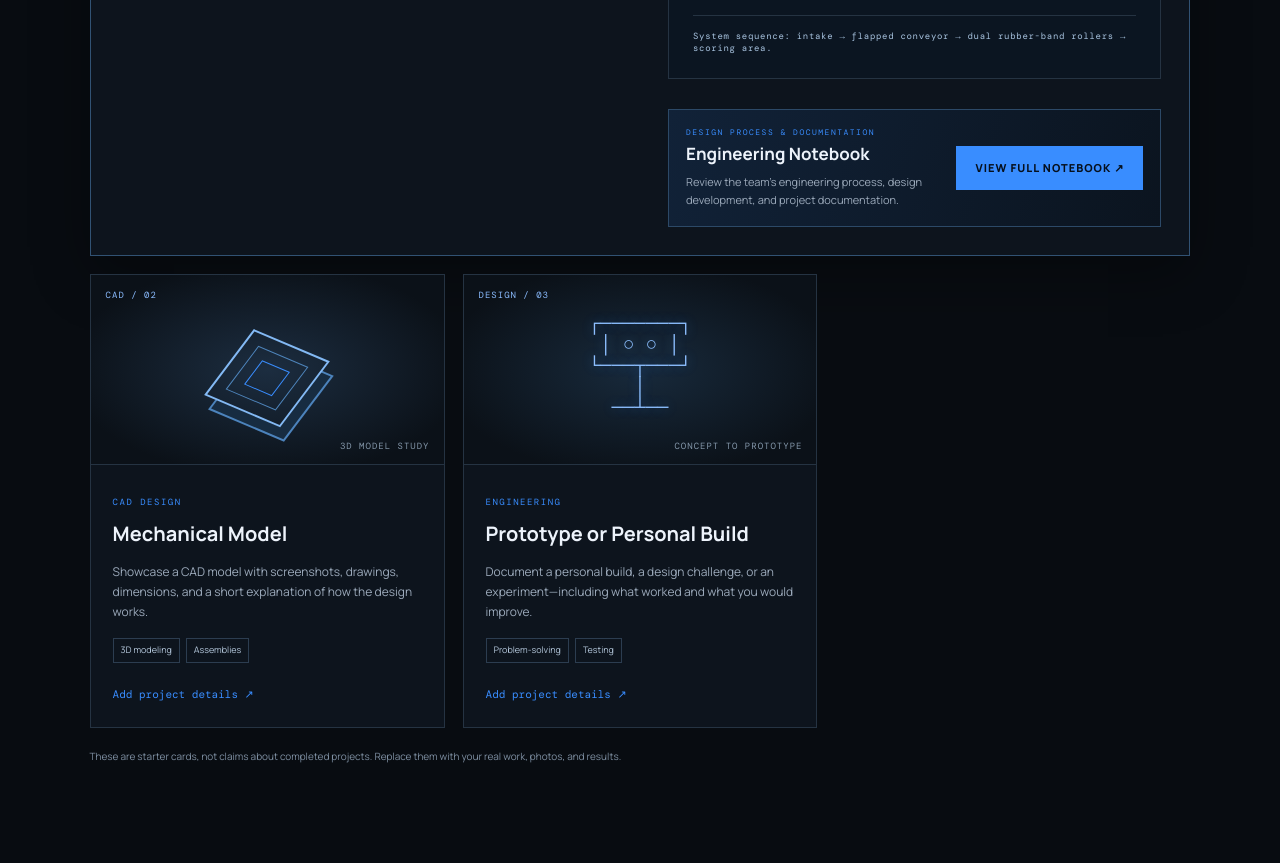
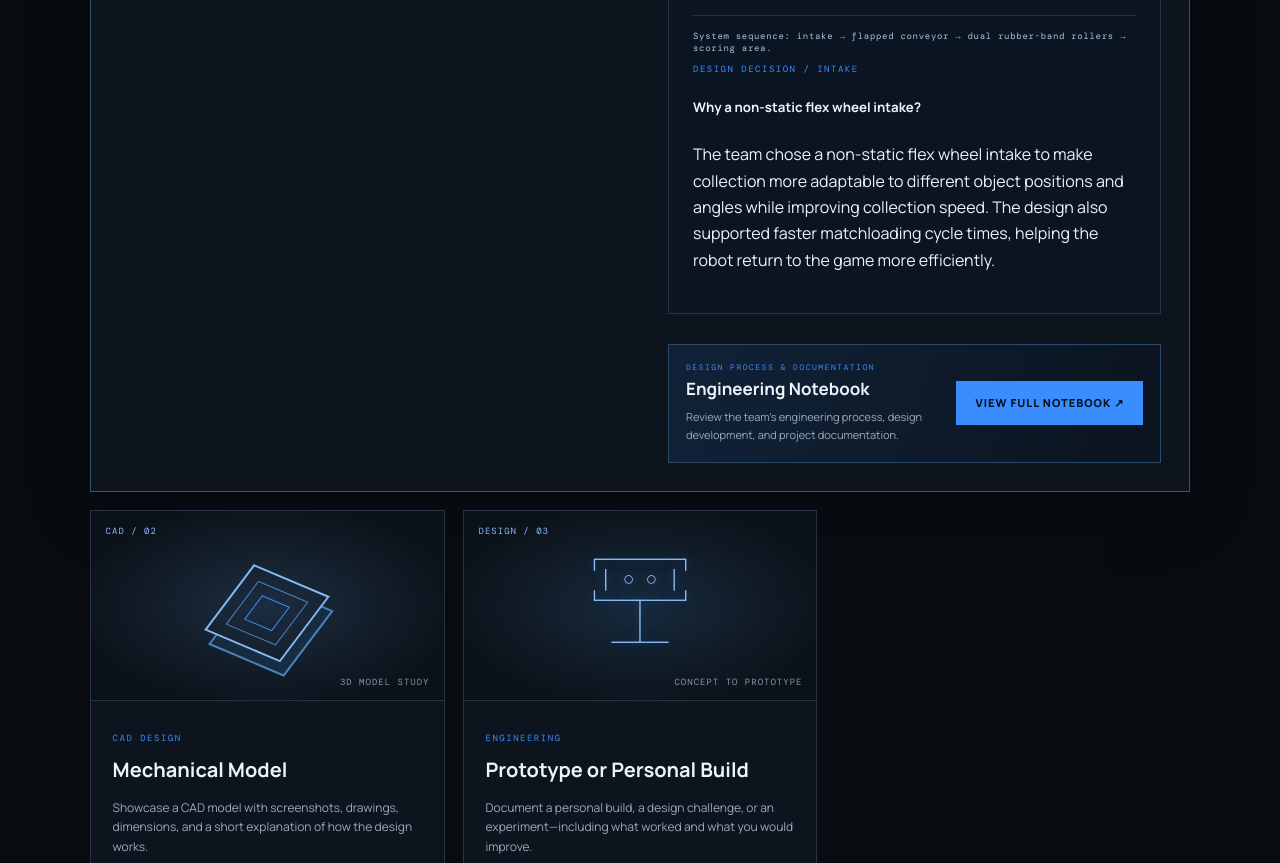
Before and after one commit to David-Engineering/David-Engineering.github.io, a plain HTML site: page index.html in a window 1280 px wide. Shown: the part 1791-2654 px from the top of the page. Drawn offline with nearby package versions, Linux system fonts and the light colour scheme.

Commit message:
Document VEX intake design rationale and matchloading cycle benefit

```diff
--- a/index.html
+++ b/index.html
@@ -51,6 +51,7 @@
             <article class="mechanism-stage"><span class="stage-number">03</span><div><h5>Dual rubber-band rollers</h5><p>Two rubber-band rollers formed the final stage of the system, handling the objects as they moved toward the scoring area.</p><span class="stage-function">FINAL FEED</span></div></article>
           </div>
           <p class="mechanism-note">System sequence: intake → flapped conveyor → dual rubber-band rollers → scoring area.</p>
+          <div class="design-rationale"><p class="card-kicker">DESIGN DECISION / INTAKE</p><h5>Why a non-static flex wheel intake?</h5><p>The team chose a non-static flex wheel intake to make collection more adaptable to different object positions and angles while improving collection speed. The design also supported faster matchloading cycle times, helping the robot return to the game more efficiently.</p></div>
         </div>
 <div class="notebook-callout"><div><p class="card-kicker">DESIGN PROCESS & DOCUMENTATION</p><h4>Engineering Notebook</h4><p>Review the team's engineering process, design development, and project documentation.</p></div><a class="button primary" href="22603A%20-%20Engineering%20Notebook%20%281%29.pdf" target="_blank" rel="noopener">View full notebook ↗</a></div></div>
         </article>
```
